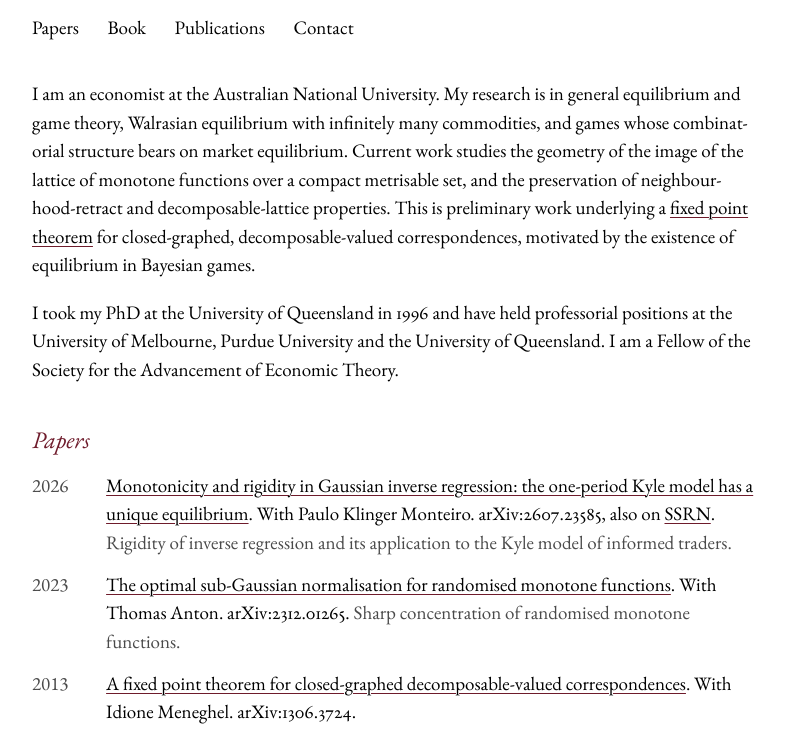
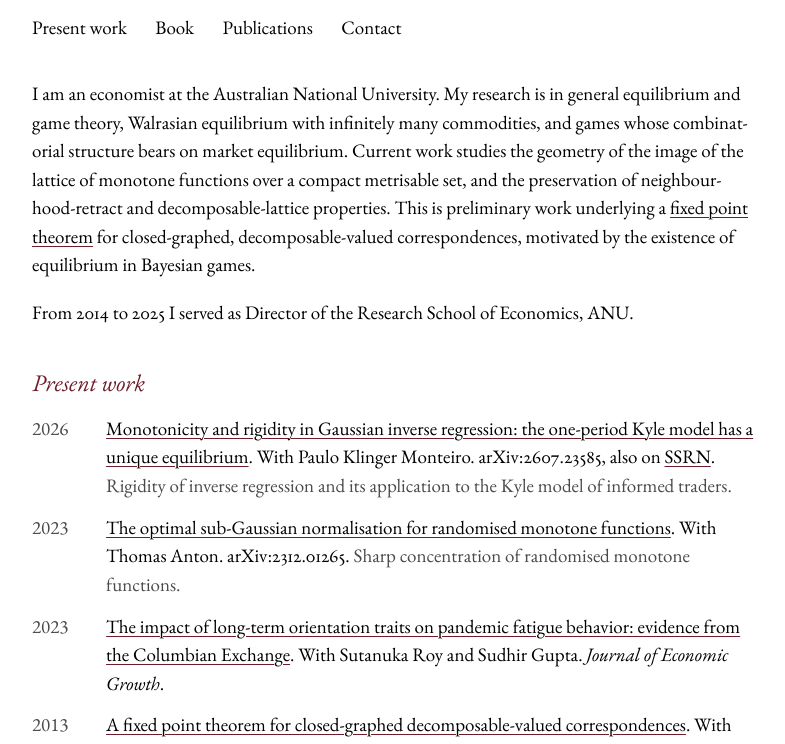
Before and after one commit to Rabeetourky/rabeetourky.github.io, a plain HTML site: page index.html in a window 1280 px wide. Shown: the part 204-948 px from the top of the page, without its empty margins (247-1032 px from the left). Drawn offline with nearby package versions, Linux system fonts and the light colour scheme.

Commit message:
Add files via upload

```diff
--- a/index.html
+++ b/index.html
@@ -146,7 +146,7 @@
 </header>
 
 <nav aria-label="Sections">
-  <a href="#papers">Papers</a>
+  <a href="#present-work">Present work</a>
   <a href="#book">Book</a>
   <a href="#publications">Publications</a>
   <a href="#contact">Contact</a>
@@ -163,13 +163,11 @@
   theorem</a> for closed-graphed, decomposable-valued correspondences, motivated
   by the existence of equilibrium in Bayesian games.</p>
 
-  <p>I took my PhD at the University of Queensland in 1996 and have held
-  professorial positions at the University of Melbourne, Purdue University and
-  the University of Queensland. I am a Fellow of the Society for the Advancement
-  of Economic Theory.</p>
+  <p>From 2014 to 2025 I served as Director of the Research School of
+  Economics, ANU.</p>
 </section>
 
-<h2 id="papers">Papers</h2>
+<h2 id="present-work">Present work</h2>
 <ul class="refs">
   <li>
     <span class="y">2026</span>
@@ -190,6 +188,15 @@
       arXiv:2312.01265.
       <span class="note">Sharp concentration of randomised monotone
       functions.</span>
+    </span>
+  </li>
+  <li>
+    <span class="y">2023</span>
+    <span>
+      <a href="https://link.springer.com/article/10.1007/s10887-022-09218-0">The
+      impact of long-term orientation traits on pandemic fatigue behavior:
+      evidence from the Columbian Exchange</a>. With Sutanuka Roy and Sudhir
+      Gupta. <i>Journal of Economic Growth</i>.
     </span>
   </li>
   <li>
```
